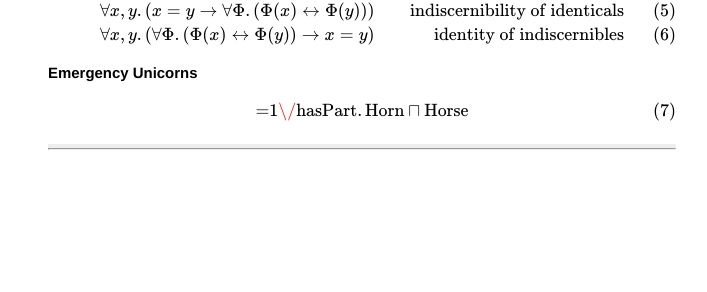
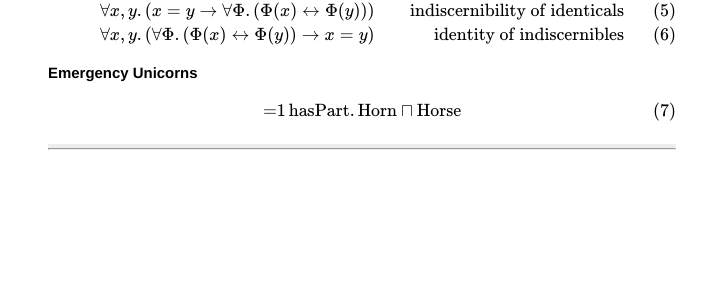
Before and after one commit to WHO-WG/WHO-WG.github.io, a Jekyll site: the page built from index.html, in a window 1280 px wide. Shown: the part 370-662 px from the top of the page, without its empty margins (278-985 px from the left). Built offline with Jekyll 4.4.1, drawn with Linux system fonts in a browser that asks for light colours; Markdown is read by kramdown in place of the engine named in the settings; formulas are drawn with MathJax 3.

```diff
--- a/index.html
+++ b/index.html
@@ -26,6 +26,6 @@ The following lines should handle identity management:
 </div>
 <div><h2>Emergency Unicorns</h2>
 $$
- \text{=1}\/\text{hasPart}.\text{Horn} \sqcap \text{Horse}
+ \text{=1}\,\text{hasPart}.\text{Horn} \sqcap \text{Horse}
 $$
 </div>
```
